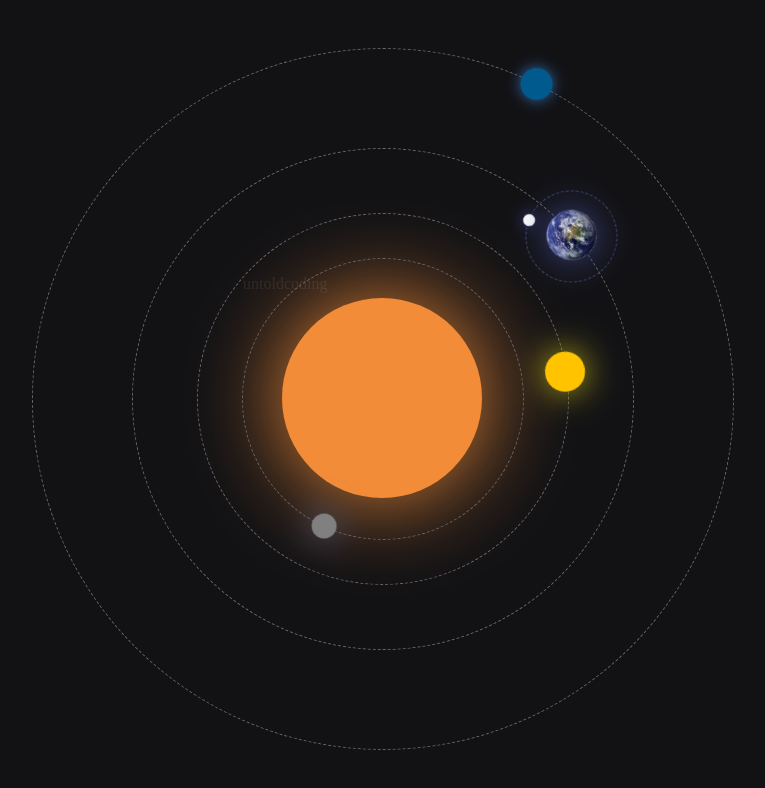
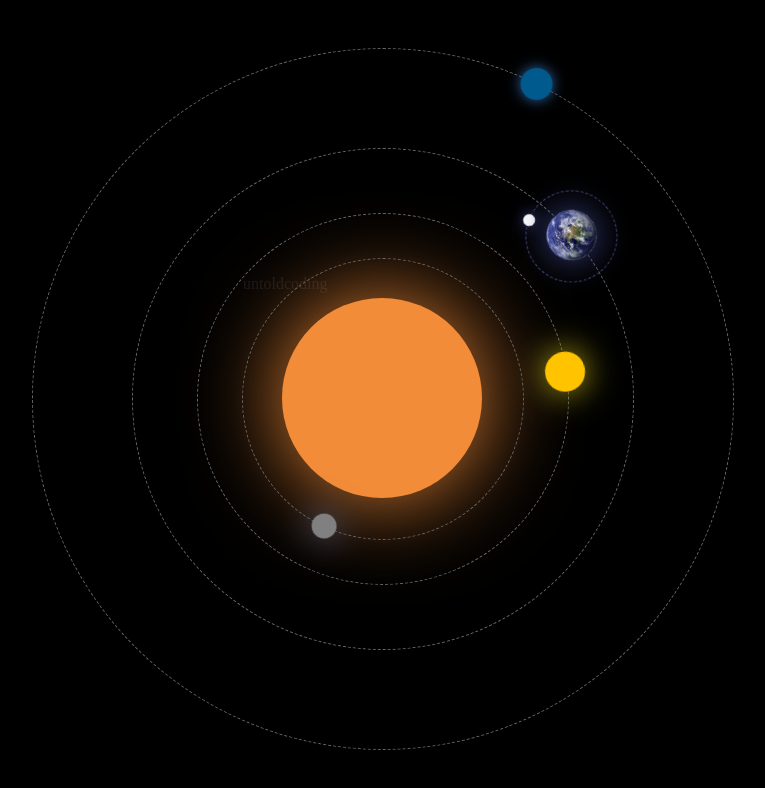
Before and after one commit to vishaltewatia/Solar-Systum, a plain HTML site: page index.html in a window 1280 px wide. Shown: the whole page, without its empty margins (258-1023 px from the left). Drawn offline with Linux system fonts and the light colour scheme.

Commit message:
styles.css

```diff
--- a/styles.css
+++ b/styles.css
@@ -1,7 +1,7 @@
 html,
 body {
 
-    background-color: #121215;
+    background-color: black;
 }
 
 .solar-system {
```
